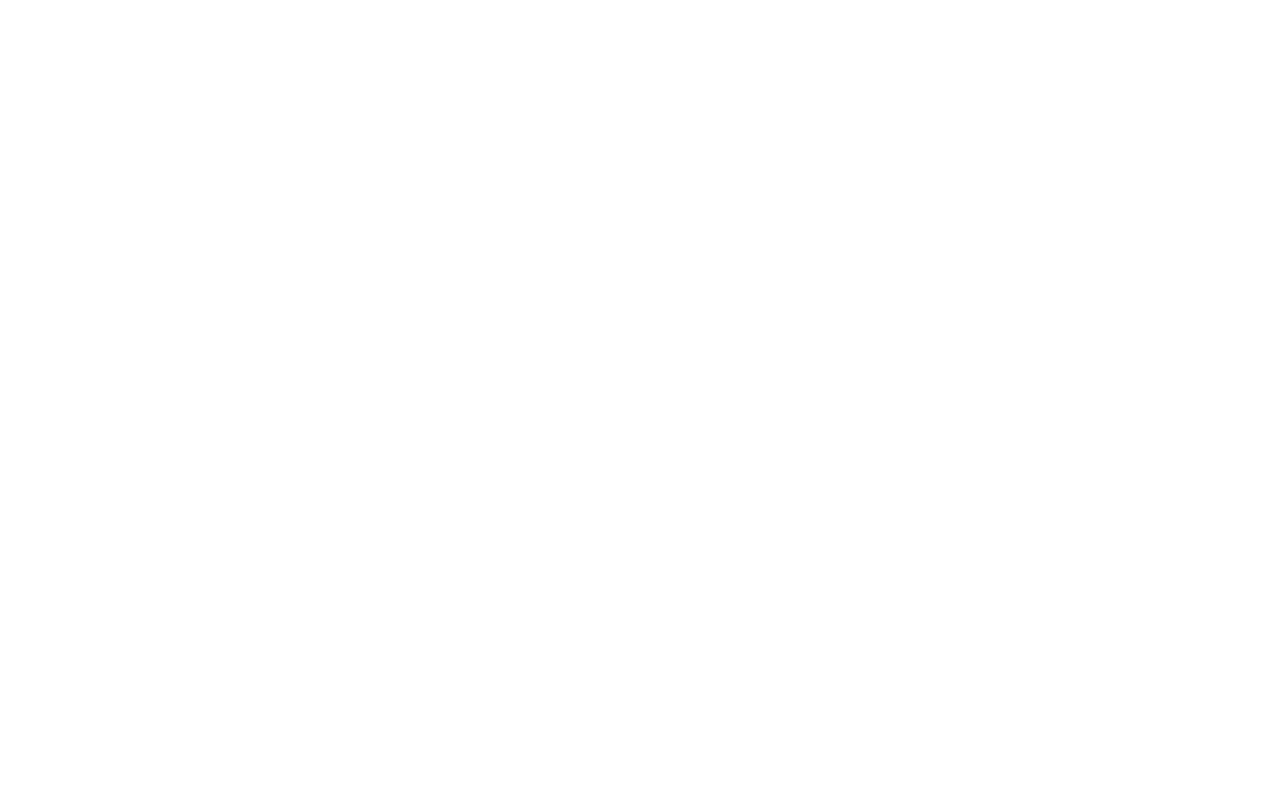
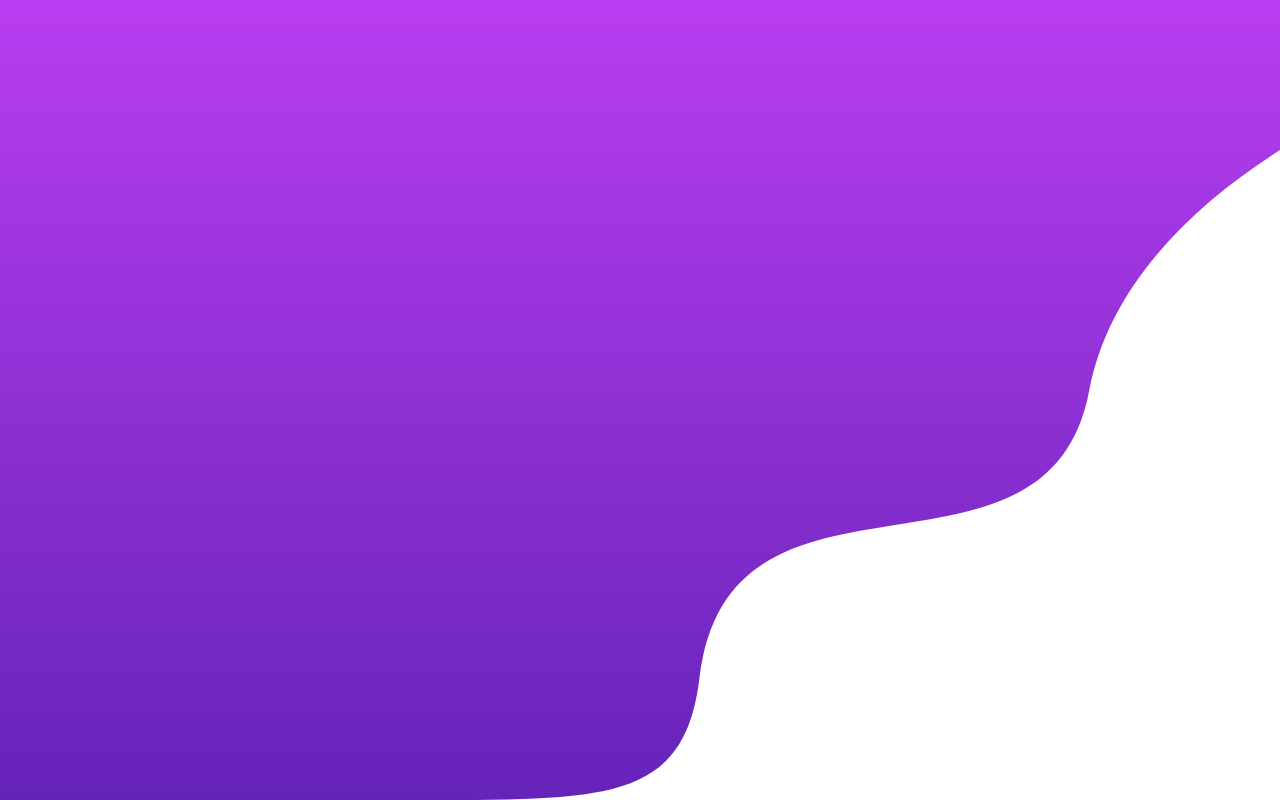
Before and after one commit to MiloszKowalski/personal-site, a React (Create React App) app: page / in a window 1280 px wide. Built offline with nearby package versions, Linux system fonts and the light colour scheme.

Commit message:
Add Home view and background svgs for hero section

```diff
--- a/src/App.tsx
+++ b/src/App.tsx
@@ -2,6 +2,7 @@
 import TopMenu from 'components/TopMenu/TopMenu';
 import TopMenuContextProvider from 'contexts/TopMenuContext';
 import { BrowserRouter as Router, Switch, Route } from 'react-router-dom';
+import Home from 'views/Home/Home';
 
 function App() {
   return (
@@ -11,7 +12,7 @@
           <TopMenu />
           <Switch>
             <Route exact path="/">
-
+              <Home />
             </Route>
           </Switch>
         </div>
--- a/src/components/TopMenu/TopMenu.scss
+++ b/src/components/TopMenu/TopMenu.scss
@@ -285,7 +285,7 @@
     z-index: -2;
   }
 }
-
+.flag {
   svg {
     width: 30px;
     margin: 0 5px;
@@ -300,3 +300,4 @@
       width: 60px;
     }
   }
+}
--- /dev/null
+++ b/src/views/Home/Home.scss
@@ -0,0 +1,21 @@
+@import 'styles/color-palette';
+@import 'styles/breakpoints';
+
+.hero {
+  background: var(--standard-gradient);
+  height: 100vh;
+  position: relative;
+}
+
+.hero img {
+  position: absolute;
+  bottom: 0;
+  right: 0;
+  width: 100%;
+  height: 100%;
+  pointer-events: none;
+
+  @media (max-width: 480px) {
+    height: 80%;
+  }
+}
--- /dev/null
+++ b/src/views/Home/Home.tsx
@@ -0,0 +1,20 @@
+import React from 'react';
+import heroMobile from './svg/Hero-mobile.svg';
+import heroDesktop from './svg/Hero-desktop.svg';
+import './Home.scss';
+
+const Home: React.FC = () => {
+
+  return (
+    <div className="view-wrapper">
+      <section className="hero">
+        <picture>
+          <source srcSet={`${heroMobile} 1x`} media="(max-width: 768px)" />
+          <img srcSet={`${heroDesktop} 2x`} alt="background" />
+        </picture>
+      </section>
+    </div>
+  )
+}
+
+export default Home;
```
Also changed, not shown: src/views/Home/svg/Hero-desktop.svg (added), src/views/Home/svg/Hero-mobile.svg (added). Lines whose indentation alone changed are shown as unchanged.
